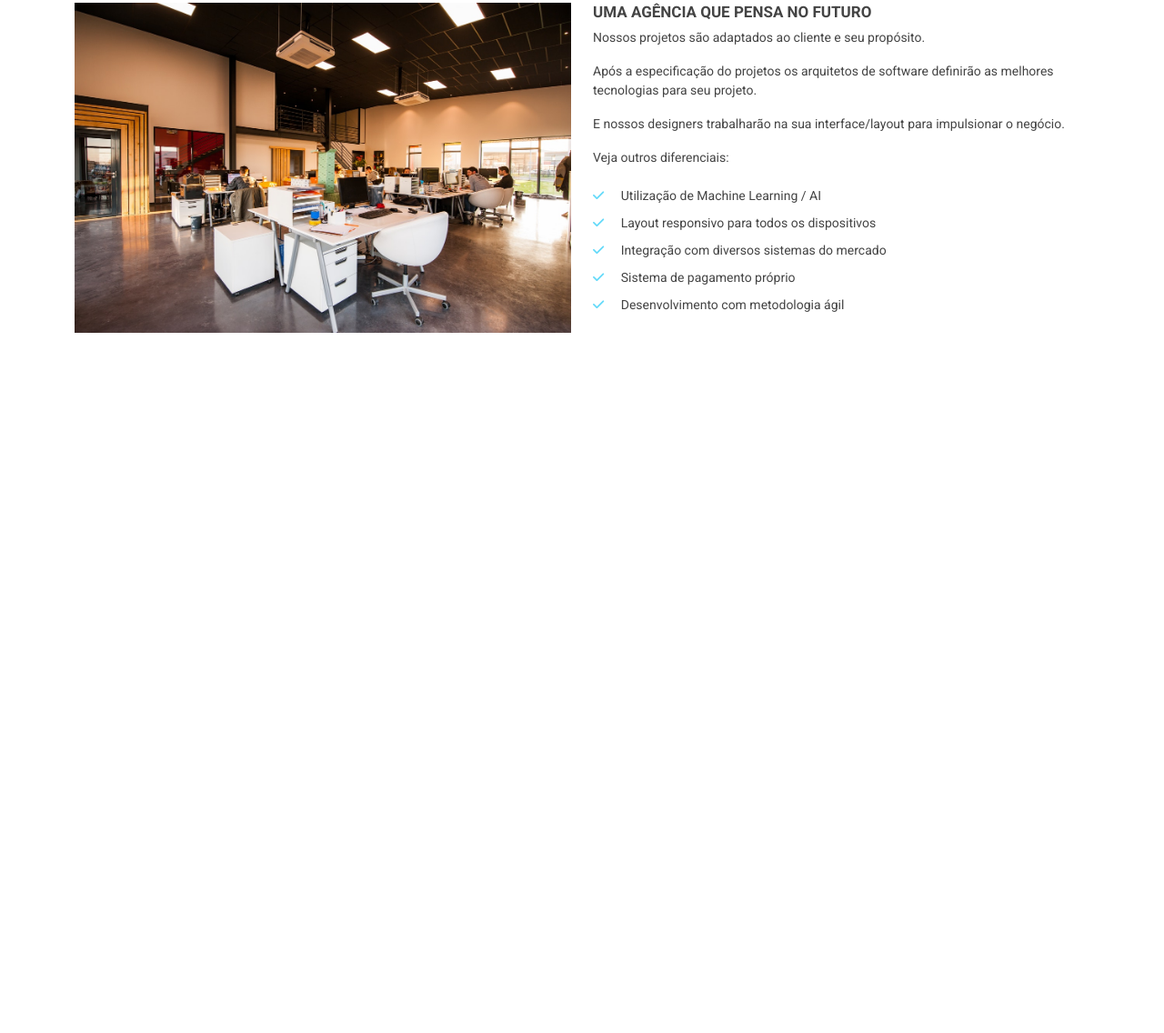
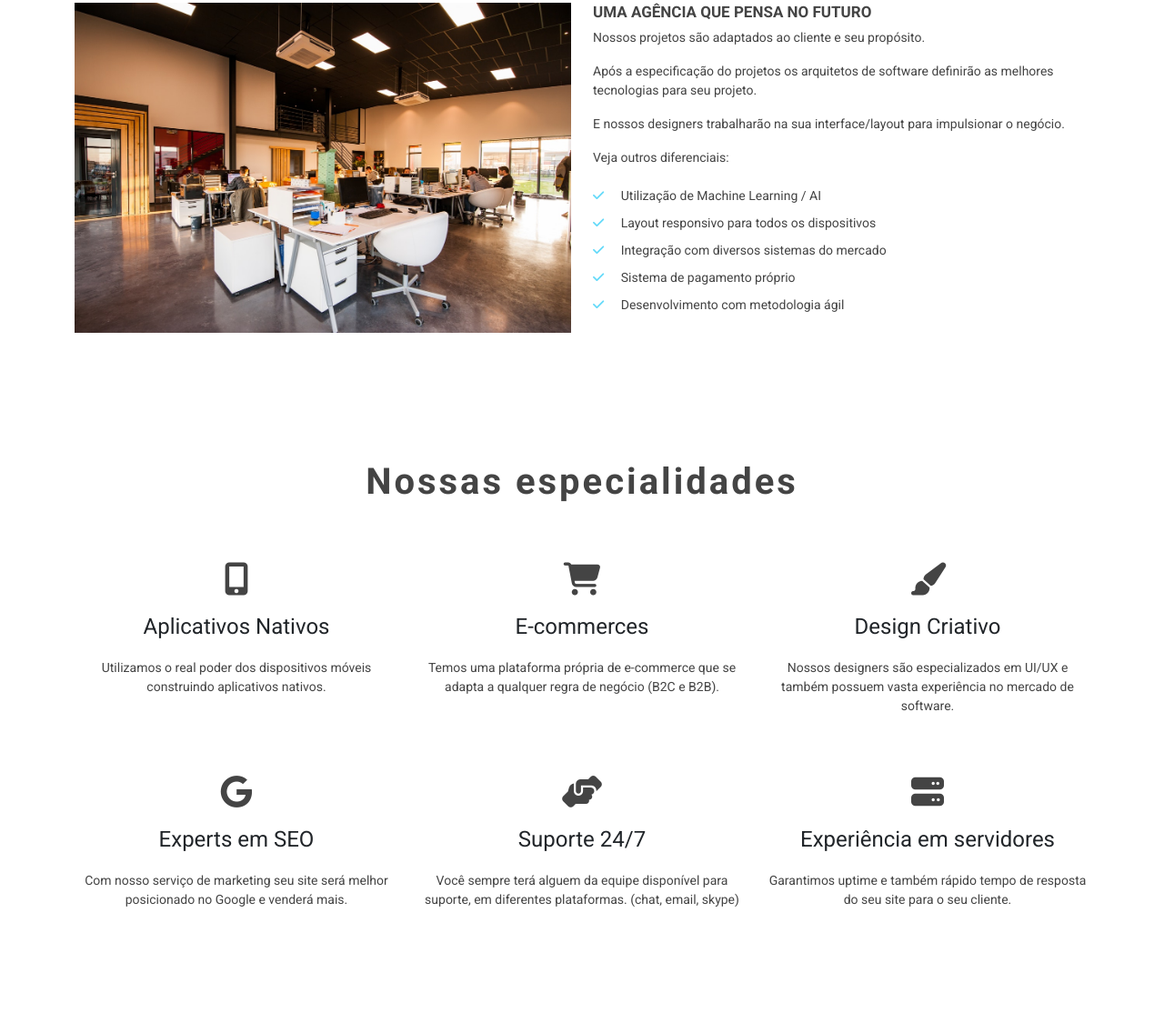
Before and after one commit to jvenicius/otn, a plain HTML site: page index.html in a window 1280 px wide. Shown: the part 900-2036 px from the top of the page at 91% size. Before the commit the page ends 1336 px from the top, so only its background shows below. Drawn offline with nearby package versions, Linux system fonts and the light colour scheme.

Commit message:
finalizacao da area de servicos

```diff
--- a/css/style.css
+++ b/css/style.css
@@ -131,3 +131,31 @@ ul li {
   color: #65daf9;
   margin-right: 15px;
 }
+
+/* Serviços */
+
+.service-box {
+  text-align: center;
+  margin-bottom: 50px;
+}
+
+.service-box i,
+.service-box h4 {
+  transition: 0.5s;
+}
+
+.service-box i {
+  font-size: 36px;
+  margin-bottom: 20px;
+  color: #444;
+}
+
+.service-box h4 {
+  font-size: 24px;
+  margin-bottom: 20px;
+}
+
+.service-box:hover > i,
+.service-box:hover > h4 {
+  color: #65daf9;
+}
--- a/index.html
+++ b/index.html
@@ -30,6 +30,7 @@
         <div class="container-fluid">
           <a class="navbar-brand" href="#">
             <img id="logo" src="./img/logo.png" alt="otn" />
+            <span class="text-light">TN Agency</span>
           </a>
           <button
             class="navbar-toggler"
@@ -68,6 +69,7 @@
     </header>
     <main>
       <div class="container-fluid">
+        <!-- Slider -->
         <div id="mainSlider" class="carousel slide" data-bs-ride="carousel">
           <ol class="carousel-indicators">
             <li
@@ -136,6 +138,7 @@
             <span class="sr-only">Próximo</span>
           </a>
         </div>
+        <!-- Sobre a empresa -->
         <div class="about-area">
           <div class="container">
             <div class="row">
@@ -186,6 +189,64 @@
             </div>
           </div>
         </div>
+        <!-- Serviços -->
+        <div id="services-area">
+          <div class="container">
+            <div class="row">
+              <div class="col-12">
+                <h3 class="main-title">Nossas especialidades</h3>
+              </div>
+              <div class="col-md-4 service-box">
+                <i class="fas fa-mobile-alt"></i>
+                <h4>Aplicativos Nativos</h4>
+                <p>
+                  Utilizamos o real poder dos dispositivos móveis construindo
+                  aplicativos nativos.
+                </p>
+              </div>
+              <div class="col-md-4 service-box">
+                <i class="fas fa-shopping-cart"></i>
+                <h4>E-commerces</h4>
+                <p>
+                  Temos uma plataforma própria de e-commerce que se adapta a
+                  qualquer regra de negócio (B2C e B2B).
+                </p>
+              </div>
+              <div class="col-md-4 service-box">
+                <i class="fas fa-paint-brush"></i>
+                <h4>Design Criativo</h4>
+                <p>
+                  Nossos designers são especializados em UI/UX e também possuem
+                  vasta experiência no mercado de software.
+                </p>
+              </div>
+              <div class="col-md-4 service-box">
+                <i class="fab fa-google"></i>
+                <h4>Experts em SEO</h4>
+                <p>
+                  Com nosso serviço de marketing seu site será melhor
+                  posicionado no Google e venderá mais.
+                </p>
+              </div>
+              <div class="col-md-4 service-box">
+                <i class="fas fa-hands-helping"></i>
+                <h4>Suporte 24/7</h4>
+                <p>
+                  Você sempre terá alguem da equipe disponível para suporte, em
+                  diferentes plataformas. (chat, email, skype)
+                </p>
+              </div>
+              <div class="col-md-4 service-box">
+                <i class="fas fa-server"></i>
+                <h4>Experiência em servidores</h4>
+                <p>
+                  Garantimos uptime e também rápido tempo de resposta do seu
+                  site para o seu cliente.
+                </p>
+              </div>
+            </div>
+          </div>
+        </div>
       </div>
     </main>
     <!-- Script Bootstrap -->
```
